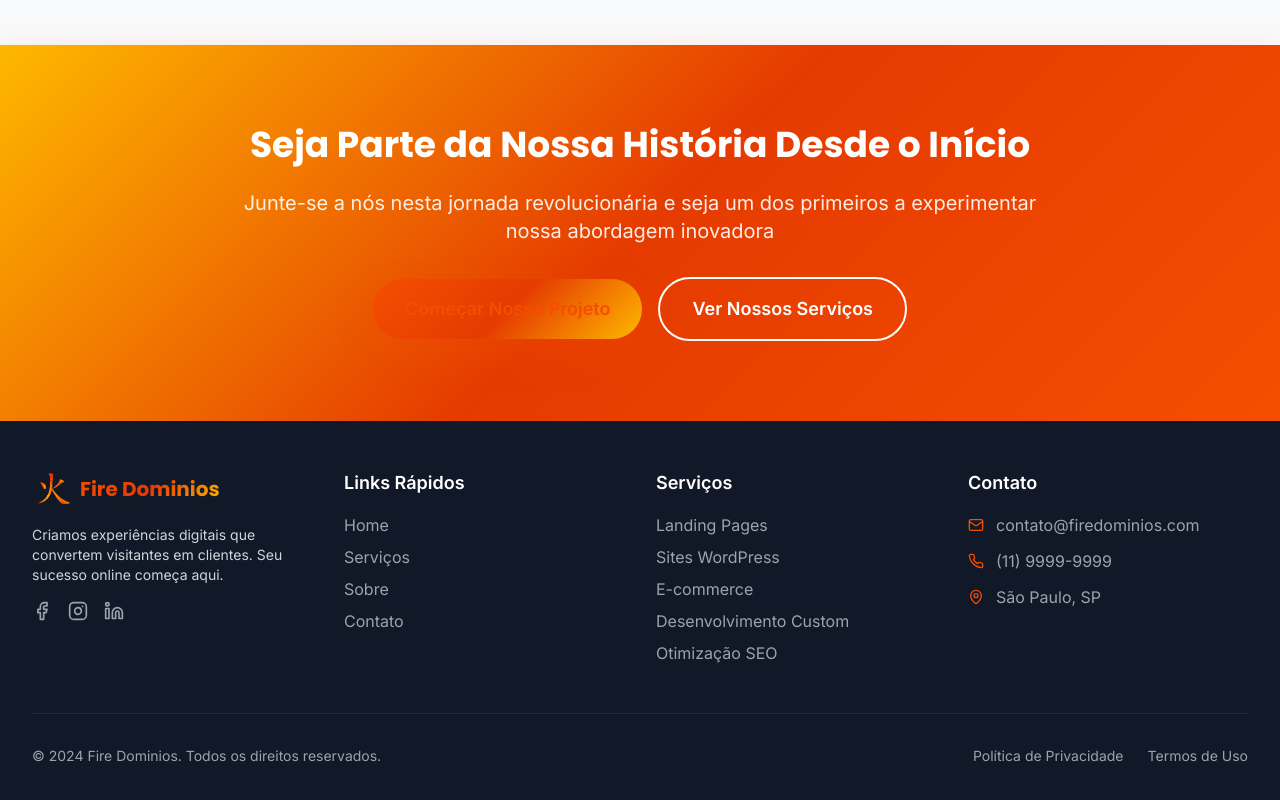
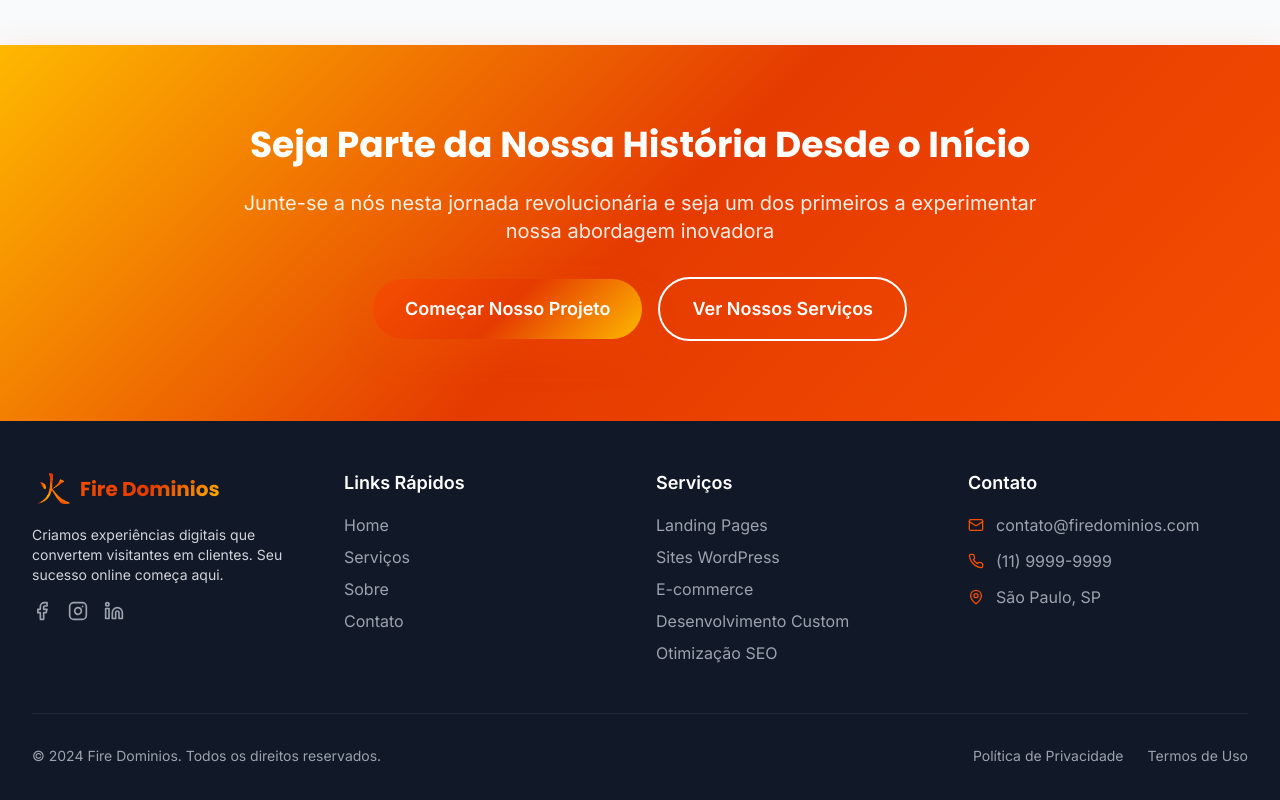
Before and after one commit to MateusNogueriaElias/sitefire, a React (Vite) app: page /sobre in a window 1280 px wide. Shown: the part 3579-4379 px from the top of the page. Built offline with nearby package versions, Linux system fonts and the light colour scheme.

Commit message:
Fix: Button color issue
Corrected the button color issue in the "Começar Nosso Projeto" section.

```diff
--- a/src/pages/Sobre.tsx
+++ b/src/pages/Sobre.tsx
@@ -260,7 +260,7 @@ const Sobre = () => {
               Junte-se a nós nesta jornada revolucionária e seja um dos primeiros a experimentar nossa abordagem inovadora
             </p>
             <div className="flex flex-col sm:flex-row gap-4 justify-center items-center">
-              <a href="/contato" className="fire-gradient bg-white text-fire-primary hover:bg-gray-100 px-8 py-4 rounded-full text-lg font-semibold hover-lift transition-all duration-300">
+              <a href="/contato" className="fire-gradient text-white px-8 py-4 rounded-full text-lg font-semibold hover-lift transition-all duration-300 hover:brightness-110">
                 Começar Nosso Projeto
               </a>
               <a href="/servicos" className="border-2 border-white text-white hover:bg-white hover:text-fire-primary px-8 py-4 rounded-full text-lg font-semibold hover-lift transition-all duration-300">
```
